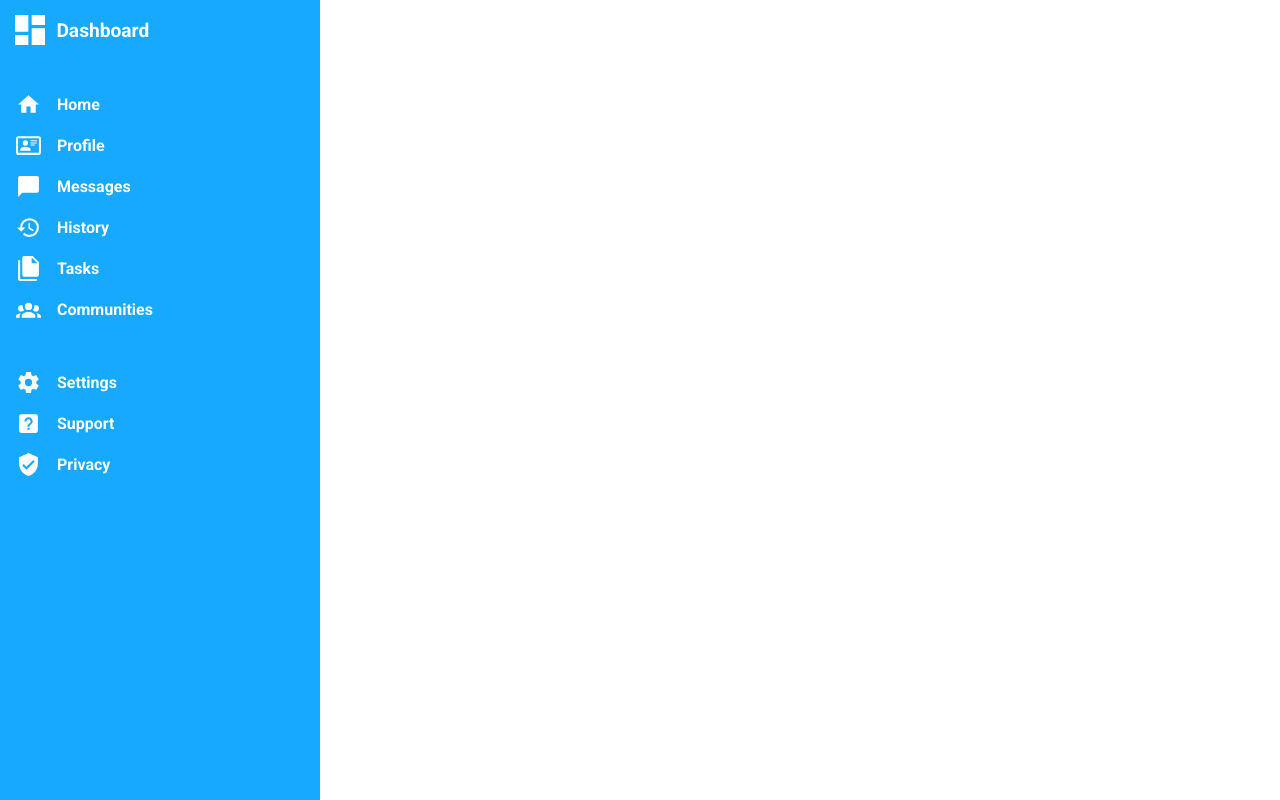
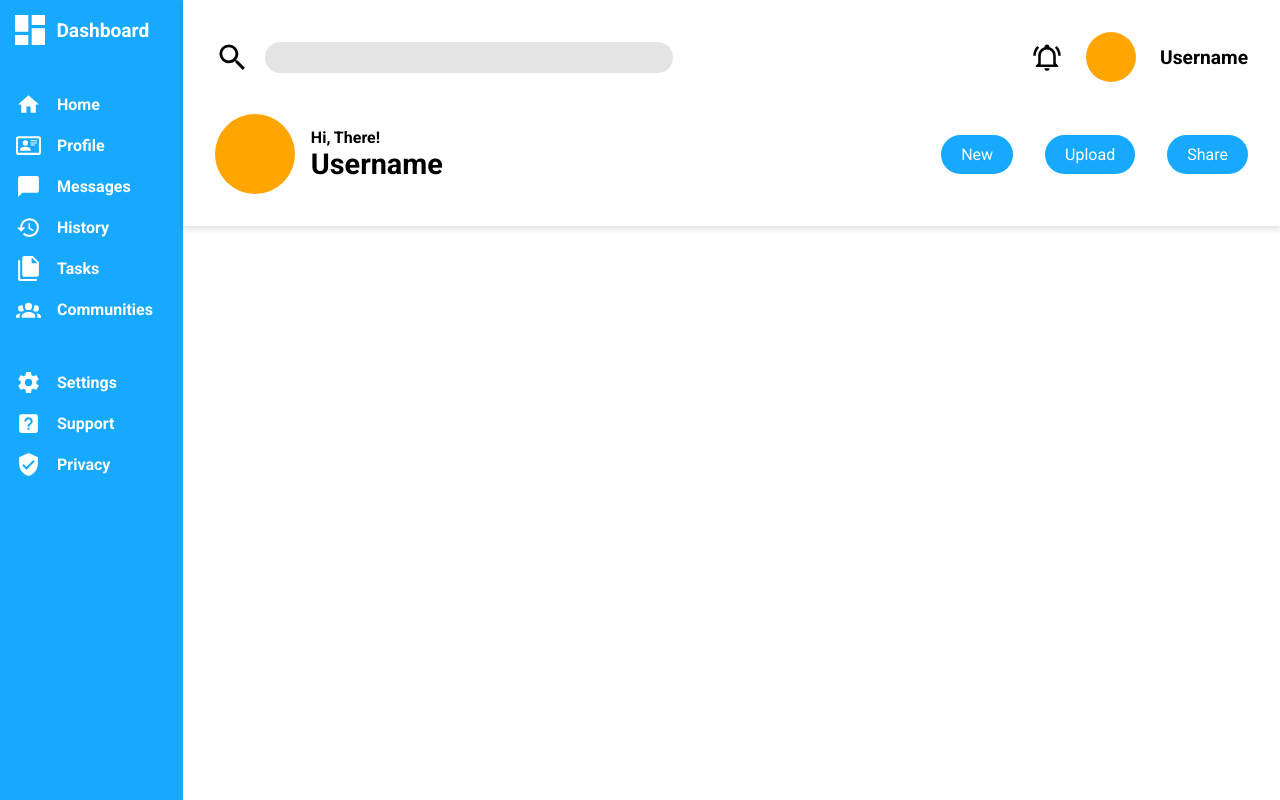
Before and after one commit to michaelll22/odin-admin-dashboard, a plain HTML site: page index.html in a window 1280 px wide. Drawn offline with Linux system fonts and the light colour scheme.

Commit message:
Add header and search bar to main layout; include user navigation and welcome section

```diff
--- a/assets/styles/style.css
+++ b/assets/styles/style.css
@@ -18,8 +18,10 @@ a {
   text-decoration: none;
 }
 
-h1,h2,h3 {
-    font-size: inherit;
+h1,
+h2,
+h3 {
+  font-size: inherit;
 }
 
 /* style */
@@ -29,9 +31,14 @@ body {
   color: white;
 }
 
+img {
+  width: 40px;
+  height: auto;
+}
+
 .container {
   display: grid;
-  grid-template-columns: 1fr 3fr;
+  grid-template-columns: 1fr 6fr;
 }
 
 .sidebar {
@@ -48,7 +55,7 @@ body {
 }
 
 .dashboard h1 {
-    font-size: larger;
+  font-size: larger;
 }
 
 .dashboard > img {
@@ -58,7 +65,7 @@ body {
 }
 
 .menu {
-    font-weight: 700;
+  font-weight: 700;
 
   margin-top: 1rem;
   padding: 1rem;
@@ -89,5 +96,131 @@ body {
 }
 
 .main-menu {
-    margin-bottom: 3rem;
+  margin-bottom: 3rem;
 }
+
+/* header */
+
+.header {
+  display: flex;
+  flex-direction: column;
+  color: black;
+  box-shadow: 0 3px 5px 1px rgba(0, 0, 0, 0.1);
+  width: 100%;
+  padding: 2rem;
+}
+
+
+
+/* top-bar */
+
+.top-bar {
+  display: flex;
+  flex-direction: row;
+  justify-content: space-between;
+}
+
+/* search bar */
+
+.search-bar {
+  display: flex;
+  flex-direction: row;
+  justify-content: flex-start;
+  align-items: center;
+  gap: 15px;
+  flex-grow: 1;
+}
+
+.search-bar img {
+  width: 35px;
+}
+
+.search-bar input {
+  width: 100%;
+  max-width: 50%;
+
+  padding: 0.5rem;
+
+  outline: none;
+  border: none;
+  border-radius: 20px;
+
+  background-color: rgb(228, 228, 228);
+}
+
+/* profile */
+.user-nav {
+  display: flex;
+  flex-direction: row;
+  justify-content: center;
+  align-items: center;
+
+  gap: 1.5rem;
+
+  color: black;
+}
+
+.user-nav img {
+  width: 30px;
+}
+
+.user-nav div {
+  flex: 1;
+  width: 50px;
+  height: 50px;
+
+  border-radius: 50%;
+  background-color: orange;
+}
+
+.user-nav p {
+  font-weight: 700;
+  font-size: 1.2rem;
+}
+
+/* bottom bar */
+
+.bottom-bar {
+  display: flex;
+  flex-direction: row;
+  justify-content: space-between;
+  align-items: center;
+  margin-top: 2rem;
+}
+
+.welcome {
+  display: flex;
+  flex-direction: row;
+  align-items: center;
+  gap: 1rem;
+
+  font-weight: 700;
+}
+
+.user-img {
+  width: 80px;
+  height: 80px;
+  background-color: orange;
+
+  border-radius: 50%;
+}
+
+.username {
+  font-size: 1.8rem;
+}
+
+.welcome-nav ul {
+  display: flex;
+  flex-direction: row;
+  justify-content: center;
+  align-items: center;
+  gap: 2rem;
+}
+
+.welcome-nav li > a {
+  background-color: #17a9fd;
+  color: white;
+  padding: 10px 20px;
+
+  border-radius: 20px;
+}
--- a/index.html
+++ b/index.html
@@ -63,6 +63,43 @@
           </ul>
         </div>
       </header>
+
+      <main>
+        <div class="header">
+            <div class="top-bar">
+                <div class="search-bar">
+                    <img src="assets/icons/magnify.svg" alt="seach-icon">
+                    <input type="text">
+                </div>
+                <div class="user-nav">
+                    <img src="assets/icons/bell-ring-outline.svg" alt="">
+                    <div class="user-profile"></div>
+                    <p>Username</p>
+                </div>
+            </div>
+
+            <div class="bottom-bar">
+                <div class="welcome">
+                    <div class="user-img"></div>
+                    <div class="user-welcome">
+                        <p>Hi, There!</p>
+                        <p class="username">Username</p>
+                    </div>
+                </div>
+
+                <div class="welcome-nav">
+                    <ul>
+                        <li><a href="">New</a></li>
+                        <li><a href="">Upload</a></li>
+                        <li><a href="">Share</a></li>
+                    </ul>
+                </div>
+            </div>
+        </div>
+
+
+        </div>
+      </main>
     </div>
   </body>
 </html>
```
Also changed, not shown: assets/icons/bell-ring-outline.svg (added), assets/icons/bell-ring.svg (added), assets/icons/magnify.svg (added).
